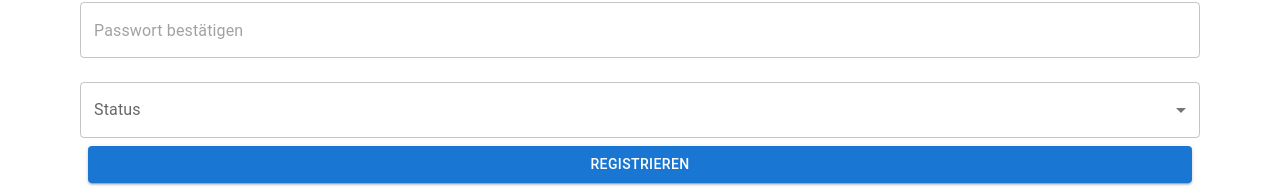
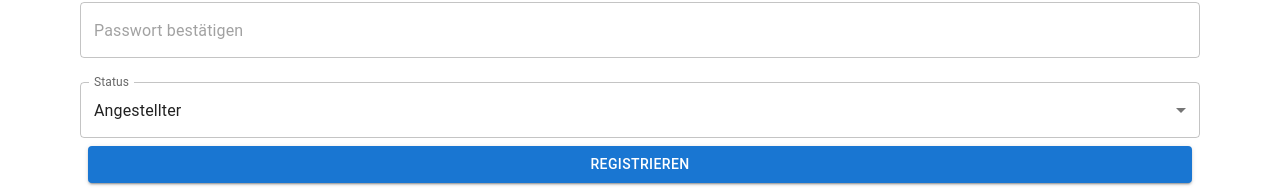
Before and after one commit to LenaRuppert/cgn-java-23-1-contract-manager, a React (Create React App) app in the folder frontend/: page /sign-up in a window 1280 px wide. Shown: the part 374-562 px from the top of the page. Built offline with nearby package versions, Linux system fonts and the light colour scheme; no server answers.

Commit message:
delete empty line

```diff
--- a/frontend/src/components/SignUpPage.tsx
+++ b/frontend/src/components/SignUpPage.tsx
@@ -19,7 +19,7 @@ import MenuItem from "@mui/material/MenuItem";
 export default function SignUp() {
     const [username, setUsername] = useState("");
     const [password, setPassword] = useState("");
-    const [role, setRole] = useState("");
+    const [role, setRole] = useState("basic");
     const [confirmPassword, setConfirmPassword] = useState("");
     const [error, setError] = useState("");
     const {user} = useAuth(true);
@@ -102,7 +102,7 @@ export default function SignUp() {
                                 mr: 2,
                                 display: {xs: 'flex', md: 'none'},
                                 flexGrow: 1,
-                                fontFamily: 'monospace',
+                                fontFamily: 'arial',
                                 fontWeight: 500,
                                 letterSpacing: '.3rem',
                                 color: 'inherit',
```
